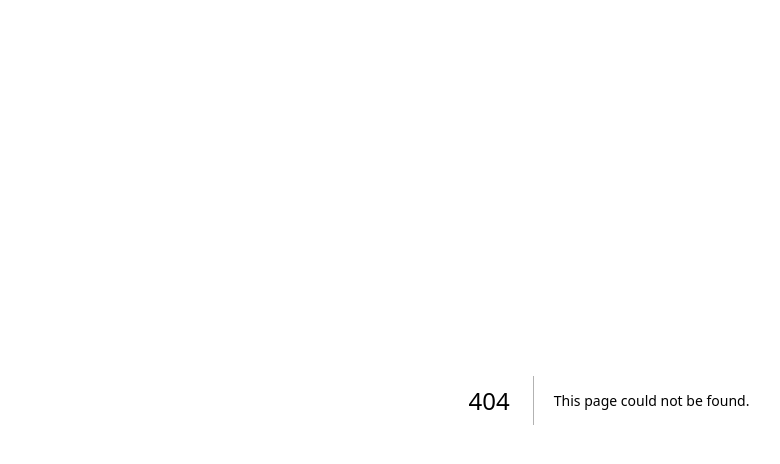
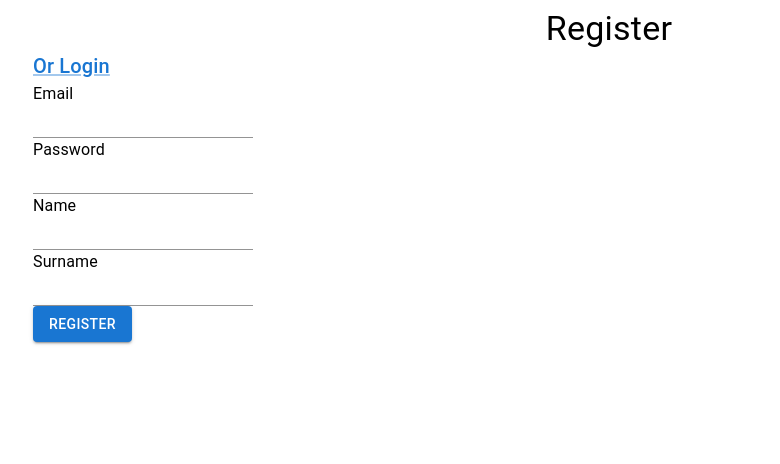
Before and after one commit to AkhanIskak/nexttodo, a Next.js app: page /register in a window 1280 px wide. Before the commit this address had no page. Shown: the top 464 px of the page, without its empty margins (31-811 px from the left). Built offline with nearby package versions, Linux system fonts and the light colour scheme.

Commit message:
login and register pages

```diff
--- /dev/null
+++ b/src/pages/_app.tsx
@@ -0,0 +1,11 @@
+import '../styles/container.css'; // Import your global CSS file(s)
+import { AppProps } from 'next/app';
+import React, {useEffect} from "react";
+
+
+function TodoApp({ Component, pageProps }: AppProps) {
+    return <Component {...pageProps} />;
+}
+
+
+export default TodoApp;
--- /dev/null
+++ b/src/pages/register.tsx
@@ -0,0 +1,71 @@
+import {Container, Typography, Input, Button, Link} from "@mui/material";
+import {useState} from "react";
+import {IUserRegister} from "@/types/user.types";
+import {useRouter} from "next/router";
+
+async function registerUser(credentials: IUserRegister): Promise<any> {
+
+    const response = await fetch(`${process.env.NEXT_PUBLIC_API_URL}/user/register`, {
+        method: 'POST',
+        headers: {
+            'Content-Type': 'application/json'
+        },
+        body: JSON.stringify(credentials)
+    })
+    return response.json();
+}
+
+export default function Login() {
+    const [email, setEmail] = useState<string>('');
+    const [password, setPassword] = useState<string>('');
+    const [name, setName] = useState<string>('');
+    const [surname, setSurname] = useState<string>('');
+
+
+    const router = useRouter();
+    const handleSubmit = async (e: React.FormEvent<HTMLFormElement>) => {
+        if (!email || !password)
+            alert('Please set email or password')
+        e.preventDefault()
+        const response = await registerUser({
+            email,
+            password,
+            name,
+            surname
+        });
+        if (response.statusCode === 400) {
+            alert(response.message);
+            return
+        }
+        localStorage.setItem('token', response.accessToken)
+        await router.push('/')
+    }
+    return (
+        <Container className='container-styles'>
+            <Typography variant="h4" textAlign='center'>Register</Typography>
+            <Link variant="h6" textAlign='center' href='/login'>Or Login</Link>
+
+            <form onSubmit={handleSubmit}>
+                <label>
+                    <Typography>Email</Typography>
+                    <Input onChange={e => setEmail(e.target.value)}></Input>
+                </label>
+                <label>
+                    <Typography>Password</Typography>
+                    <Input onChange={e => setPassword(e.target.value)}></Input>
+                </label>
+                <label>
+                    <Typography>Name</Typography>
+                    <Input onChange={e => setName(e.target.value)}></Input>
+                </label>
+                <label>
+                    <Typography>Surname</Typography>
+                    <Input onChange={e => setSurname(e.target.value)}></Input>
+                </label>
+                <div>
+                    <Button type="submit" variant='contained'>Register</Button>
+                </div>
+            </form>
+        </Container>
+    )
+}
--- /dev/null
+++ b/src/styles/container.css
@@ -0,0 +1,6 @@
+.container-styles {
+    display: flex;
+    flex-direction: column;
+    align-items: center;
+    justify-content: center;
+}
```
Also changed, not shown: src/hooks/authentication.ts (added, +16 -0 lines), src/pages/index.tsx (+11 -14 lines), src/pages/login.tsx (added, +57 -0 lines), src/types/user.types.ts (added, +10 -0 lines), .eslintrc.json (deleted), 1 other file (tests, documents, lock files or other folders).
